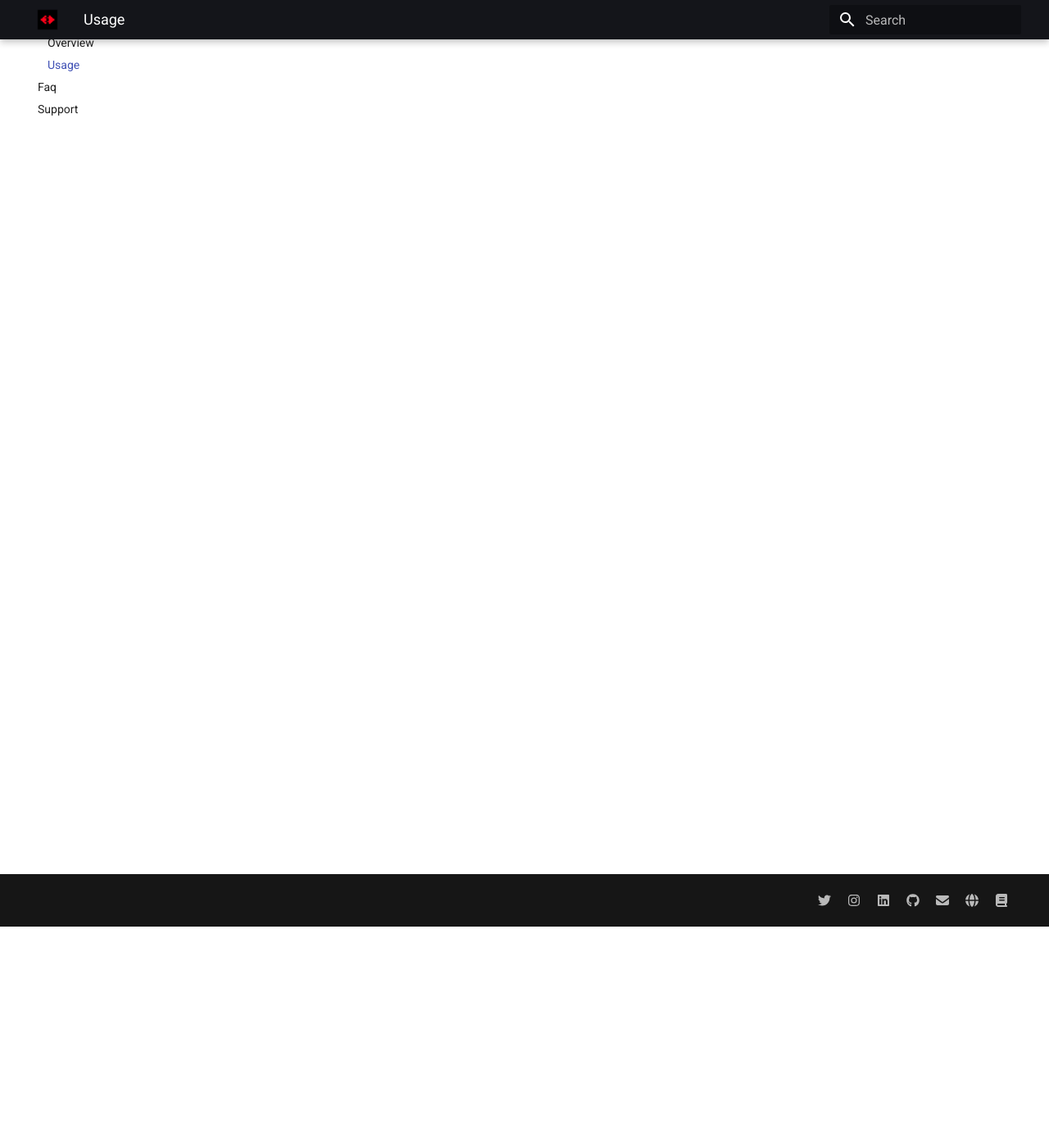
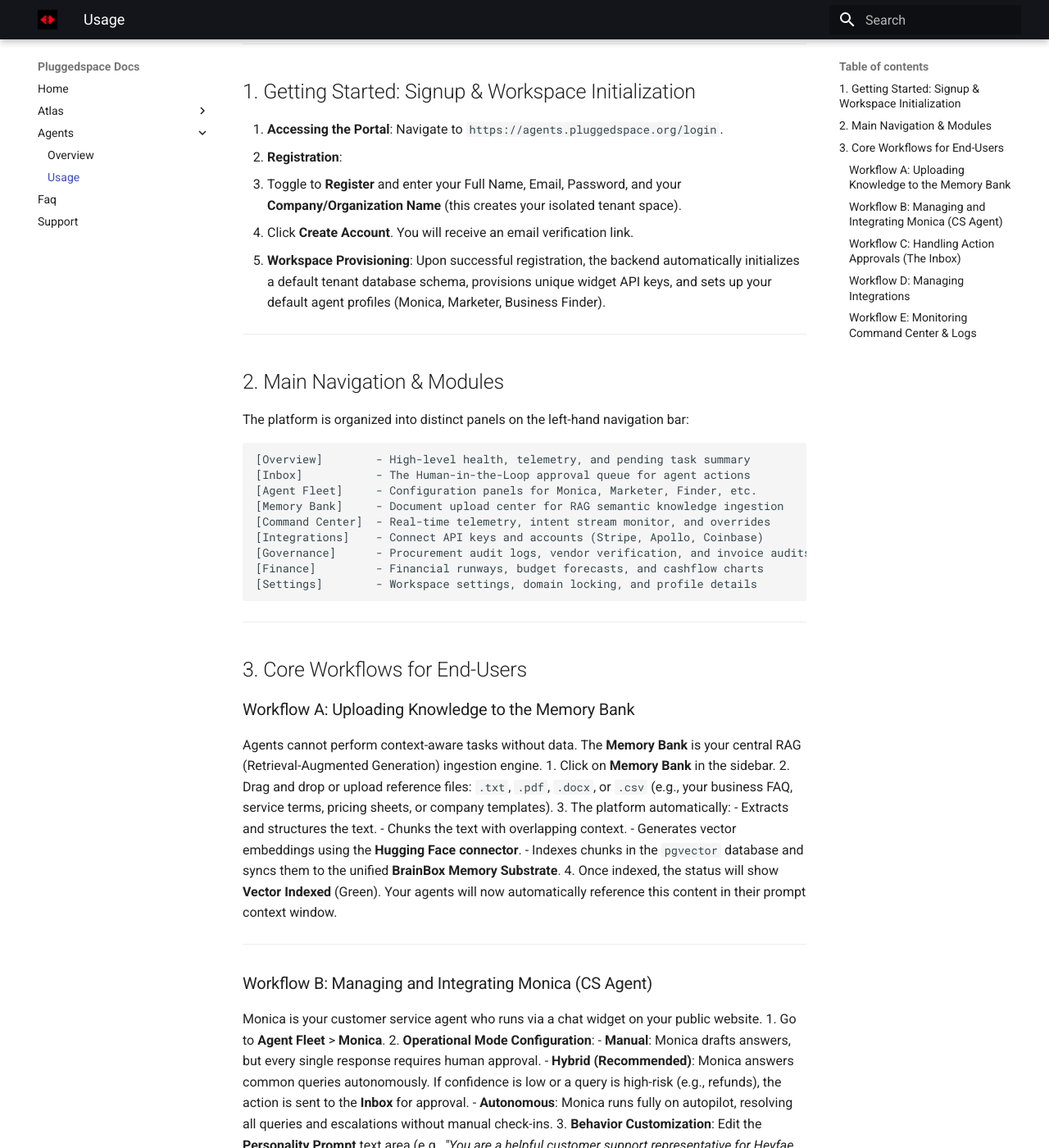
Before and after one commit to pluggedspace/pluggedspace-docs, an MkDocs documentation site: the page built from docs/agents/usage.md, in a window 1280 px wide and 1400 px high, scrolled down 270 px. Shown: the whole window at 82% size. Built offline with MkDocs 1.6.1 and Material for MkDocs 9.7.7, drawn with Linux system fonts in a browser that asks for light colours; some of the changed text lies outside the part shown.

Commit message:
Update usage.md

````diff
--- a/docs/agents/usage.md
+++ b/docs/agents/usage.md
@@ -1 +1,92 @@
-Usage
+# PSAgents - End-User System Usage Documentation
+
+Welcome to PSAgents, the central multi-tenant **Agentic OS** designed to configure, monitor, and scale your autonomous AI agent fleet. This guide details the step-by-step workflow for business users to operate the dashboard.
+
+---
+
+## 1. Getting Started: Signup & Workspace Initialization
+
+1. **Accessing the Portal**: Navigate to `https://agents.pluggedspace.org/login`.
+2. **Registration**:
+   - Toggle to **Register** and enter your Full Name, Email, Password, and your **Company/Organization Name** (this creates your isolated tenant space).
+   - Click **Create Account**. You will receive an email verification link.
+3. **Workspace Provisioning**: Upon successful registration, the backend automatically initializes a default tenant database schema, provisions unique widget API keys, and sets up your default agent profiles (Monica, Marketer, Business Finder).
+
+---
+
+## 2. Main Navigation & Modules
+
+The platform is organized into distinct panels on the left-hand navigation bar:
+
+```
+[Overview]        - High-level health, telemetry, and pending task summary
+[Inbox]           - The Human-in-the-Loop approval queue for agent actions
+[Agent Fleet]     - Configuration panels for Monica, Marketer, Finder, etc.
+[Memory Bank]     - Document upload center for RAG semantic knowledge ingestion
+[Command Center]  - Real-time telemetry, intent stream monitor, and overrides
+[Integrations]    - Connect API keys and accounts (Stripe, Apollo, Coinbase)
+[Governance]      - Procurement audit logs, vendor verification, and invoice audits
+[Finance]         - Financial runways, budget forecasts, and cashflow charts
+[Settings]        - Workspace settings, domain locking, and profile details
+```
+
+---
+
+## 3. Core Workflows for End-Users
+
+### Workflow A: Uploading Knowledge to the Memory Bank
+Agents cannot perform context-aware tasks without data. The **Memory Bank** is your central RAG (Retrieval-Augmented Generation) ingestion engine.
+1. Click on **Memory Bank** in the sidebar.
+2. Drag and drop or upload reference files: `.txt`, `.pdf`, `.docx`, or `.csv` (e.g., your business FAQ, service terms, pricing sheets, or company templates).
+3. The platform automatically:
+   - Extracts and structures the text.
+   - Chunks the text with overlapping context.
+   - Generates vector embeddings using the **Hugging Face connector**.
+   - Indexes chunks in the `pgvector` database and syncs them to the unified **BrainBox Memory Substrate**.
+4. Once indexed, the status will show **Vector Indexed** (Green). Your agents will now automatically reference this content in their prompt context window.
+
+---
+
+### Workflow B: Managing and Integrating Monica (CS Agent)
+Monica is your customer service agent who runs via a chat widget on your public website.
+1. Go to **Agent Fleet** > **Monica**.
+2. **Operational Mode Configuration**:
+   - **Manual**: Monica drafts answers, but every single response requires human approval.
+   - **Hybrid (Recommended)**: Monica answers common queries autonomously. If confidence is low or a query is high-risk (e.g., refunds), the action is sent to the **Inbox** for approval.
+   - **Autonomous**: Monica runs fully on autopilot, resolving all queries and escalations without manual check-ins.
+3. **Behavior Customization**: Edit the **Personality Prompt** text area (e.g., *"You are a helpful customer support representative for Heyfae. Keep responses brief and polite."*).
+4. **Website Widget Ingestion**:
+   - Copy the integration script tag from the panel:
+     ```html
+     <script src="https://api.agents.pluggedspace.org/static/accounts/js/monica-widget.js?api_key=YOUR_API_KEY" async></script>
+     ```
+   - Paste it before the closing `</body>` tag on your website. Monica is now active and domain-locked to your website.
+
+---
+
+### Workflow C: Handling Action Approvals (The Inbox)
+When an agent (like Monica or the Governance agent) triggers a critical action in **Manual** or **Hybrid** mode:
+1. Navigate to **Inbox**.
+2. Select any item from the left-hand feed. Each item details:
+   - **Agent**: The agent that proposed the action (e.g., Monica).
+   - **Proposed Action**: E.g., `refund_invoice`, `send_email`, or `process_data`.
+   - **Confidence Score**: AI's self-assessed confidence (0.0 to 1.0).
+   - **Risk Level**: Low, Medium, or High.
+   - **AI Reasoning**: A concise explanation explaining why the agent chose this path.
+3. Review the proposal, then click **Approve** (executes the payload and closes the task) or **Reject** (aborts the action).
+
+---
+
+### Workflow D: Managing Integrations
+Enable your agents to interact with the real world by connecting your software stack.
+1. Click **Integrations**.
+2. Locate the service provider you wish to connect (e.g., **Stripe** for billing, **Apollo** for lead scraping, or **Coinbase** for cryptocurrency checkout).
+3. Enter your API credentials or click **Connect Account** to complete the standard OAuth handshake.
+4. Once marked **Connected**, agents can safely query these integrations to check invoice statuses, fetch new sales leads, or process payments.
+
+---
+
+### Workflow E: Monitoring Command Center & Logs
+Track what your autonomous fleet is doing in real-time.
+1. **Command Center**: View active tasks running in Celery worker pools, observe execution latency, and use the **Emergency Stop** override to temporarily pause all automated agent processes.
+2. **Execution Logs**: Access the live stdout/stderr telemetry streams of background agent tasks (e.g., Marketer publishing posts or Business Finder scraping competitors) for debugging and audit logs.
````
